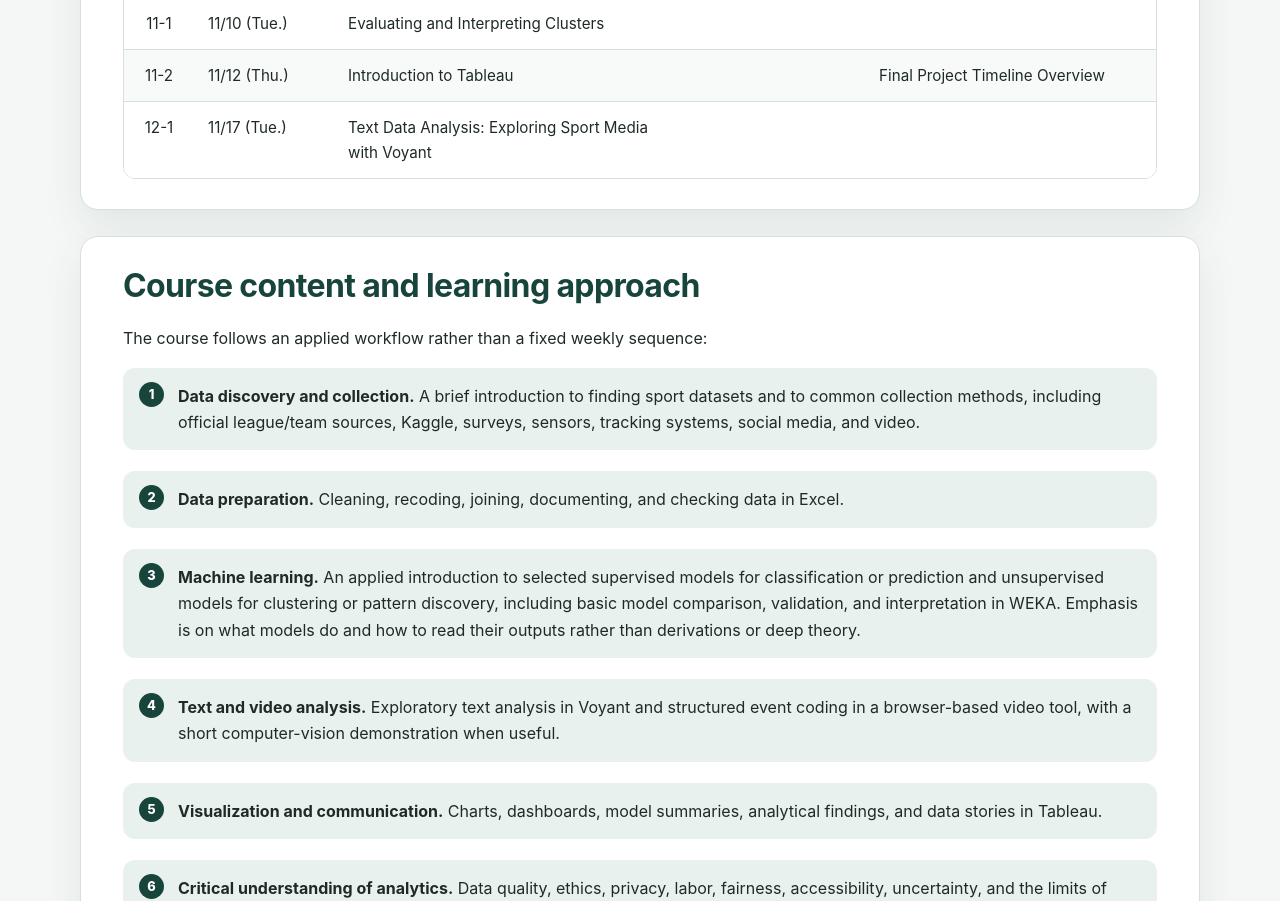
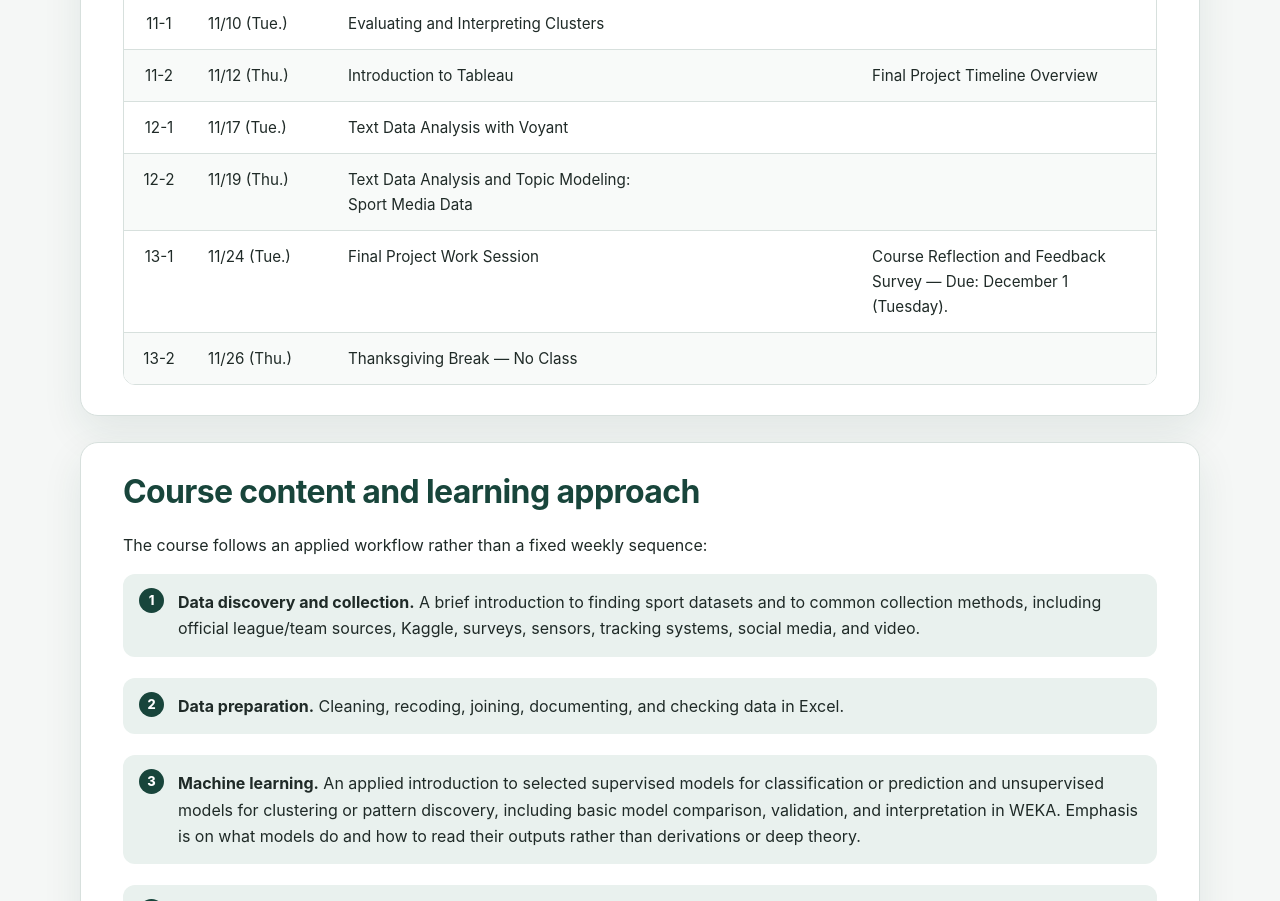
Before and after one commit to DtotheS/mi401-sport-analytics, a plain HTML site: page fall2026/index.html in a window 1280 px wide. Shown: the part 3142-4043 px from the top of the page. Drawn offline with Linux system fonts and the light colour scheme.

Commit message:
course schedule update

```diff
--- a/fall2026/index.html
+++ b/fall2026/index.html
@@ -764,7 +764,28 @@
             <tr>
               <td>12-1</td>
               <td>11/17 (Tue.)</td>
-              <td>Text Data Analysis: Exploring Sport Media with Voyant</td>
+              <td>Text Data Analysis with Voyant</td>
+              <td class="assignment"></td>
+              <td></td>
+            </tr>
+            <tr>
+              <td>12-2</td>
+              <td>11/19 (Thu.)</td>
+              <td>Text Data Analysis and Topic Modeling: Sport Media Data</td>
+              <td class="assignment"></td>
+              <td></td>
+            </tr>
+            <tr>
+              <td>13-1</td>
+              <td>11/24 (Tue.)</td>
+              <td>Final Project Work Session</td>
+              <td class="assignment"></td>
+              <td>Course Reflection and Feedback Survey — Due: December 1 (Tuesday).</td>
+            </tr>
+            <tr>
+              <td>13-2</td>
+              <td>11/26 (Thu.)</td>
+              <td>Thanksgiving Break — No Class</td>
               <td class="assignment"></td>
               <td></td>
             </tr>
```
